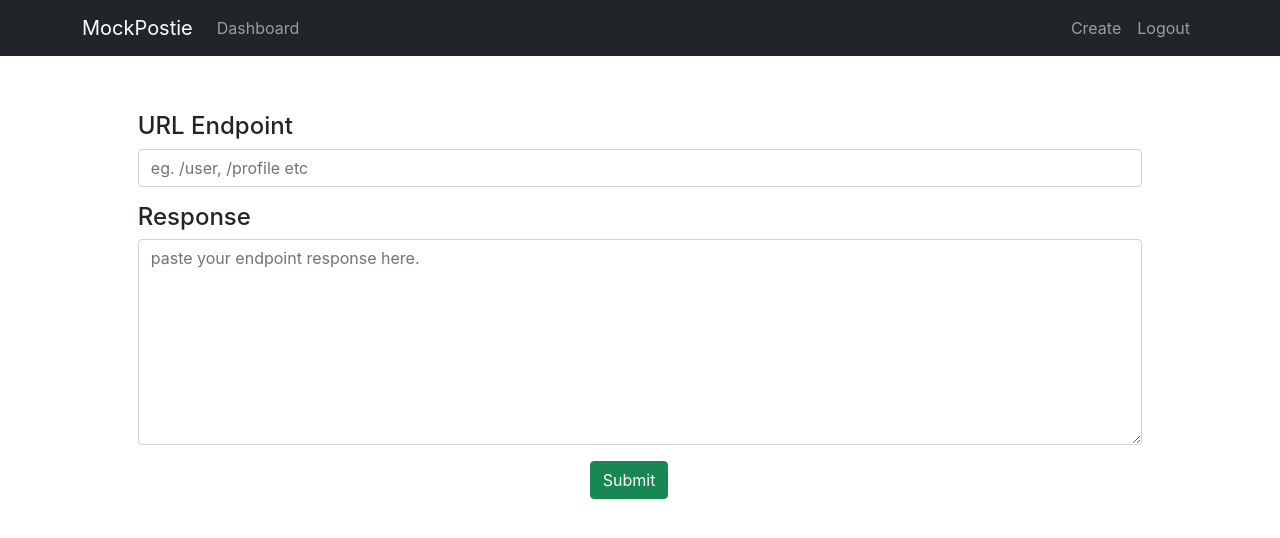
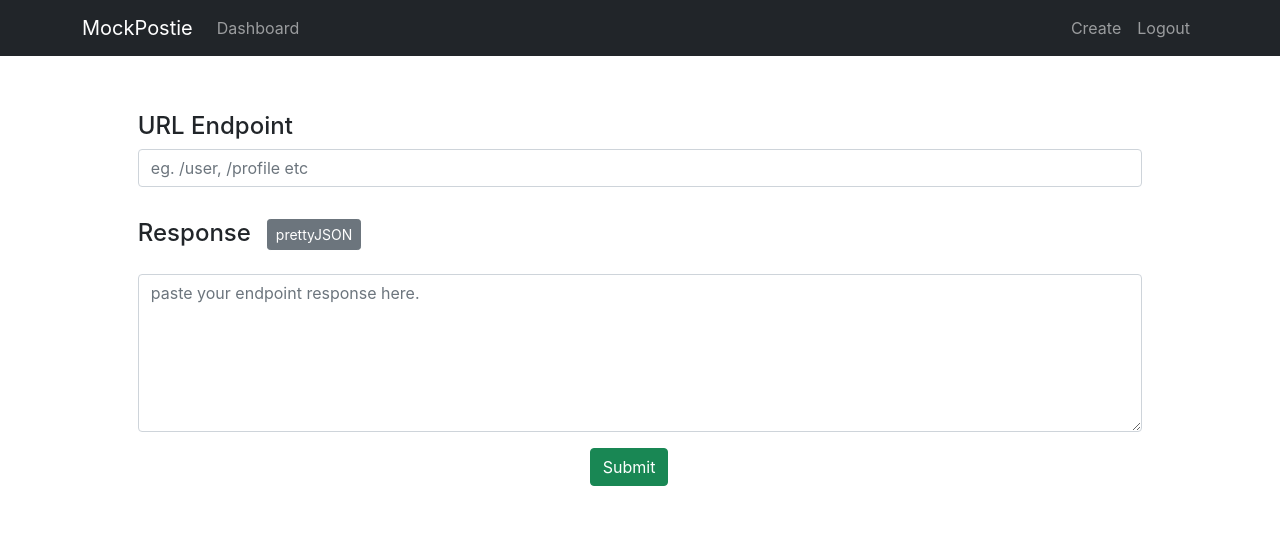
Before and after one commit to achche-din/mockpostie-frontend, a React (Create React App) app: page /create in a window 1280 px wide. Shown: the top 538 px of the page. Built offline with nearby package versions, Linux system fonts and the light colour scheme; no server answers; sample sign-in values are in the browser's storage.

Commit message:
added prettyJSON button

```diff
--- a/src/createEndpoint/create.css
+++ b/src/createEndpoint/create.css
@@ -1,4 +1,4 @@
-.submitButtonStyles {
+.buttonStyles {
   margin-left: 45%;
 }
 
--- a/src/createEndpoint/create.js
+++ b/src/createEndpoint/create.js
@@ -14,6 +14,7 @@ toast.configure();
 
 const Create = () => {
   const [loading, setLoading] = useState(false);
+  const [response, setResponse] = useState('');
   const { currentUser } = useAuth();
   const navigate = useNavigate();
 
@@ -22,6 +23,19 @@ const Create = () => {
       return navigate("/");
     }
   }, [currentUser, navigate]);
+
+  const prettyJSON = () => {
+    try {
+      const prettyResponse = JSON.stringify(JSON.parse(response), null, 2);
+      setResponse(prettyResponse);
+    } catch (error) {
+      toast.error('JSON Not Valid');
+    }
+  }
+
+  const handleResponseChange = (event) => {
+    setResponse(event.target.value);
+  }
 
   const createMockAPI = (event) => {
     const customUrl = event.target.elements.urlEndpoint.value;
@@ -72,20 +86,32 @@ const Create = () => {
           </Form.Group>
 
           <Form.Group controlId="UrlEndpointResponse" className="mb-3">
-            <Form.Label className="h4">Response</Form.Label>
+            <Form.Label className="h4">
+              Response
+              <Button
+                variant="secondary"
+                className="m-3"
+                size="sm"
+                onClick={prettyJSON}
+              >
+                prettyJSON
+              </Button>
+            </Form.Label>
             <Form.Control
               as="textarea"
-              rows={8}
+              rows={6}
               placeholder="paste your endpoint response here."
               required
               name="response"
+              onChange={handleResponseChange}
+              value={response}
             />
           </Form.Group>
 
             <Button
               variant="success"
+              className="buttonStyles"
               type="submit"
-            className="submitButtonStyles"
             >
               Submit
             </Button>
--- a/src/viewEndpoints/modals/editModal.js
+++ b/src/viewEndpoints/modals/editModal.js
@@ -12,6 +12,7 @@ toast.configure();
 
 function EditEndPointModal({ data, setEdit, setViewUpdateFlag }) {
   const { currentUser } = useAuth();
+  const [response, setResponse] = useState(data.response);
   const [show, setShow] = useState(true);
   const [loading, setLoading] = useState(false);
 
@@ -20,6 +21,19 @@ function EditEndPointModal({ data, setEdit, setViewUpdateFlag }) {
     setEdit(false);
     setLoading(false);
   };
+
+  const handleResponseChange = (event) => {
+    setResponse(event.target.value);
+  }
+
+  const prettyJSON = () => {
+    try {
+      const prettyResponse = JSON.stringify(JSON.parse(response), null, 2);
+      setResponse(prettyResponse);
+    } catch (error) {
+      toast.error('JSON Not Valid');
+    }
+  }
 
   const editEndPoint = (event) => {
     event.preventDefault();
@@ -75,13 +89,24 @@ function EditEndPointModal({ data, setEdit, setViewUpdateFlag }) {
             </Form.Group>
 
             <Form.Group controlId="UrlEndpointResponse" className="mb-3">
-              <Form.Label className="h4">Response</Form.Label>
+            <Form.Label className="h4">
+              Response
+              <Button
+                variant="secondary"
+                className="m-3"
+                size="sm"
+                onClick={prettyJSON}
+              >
+                prettyJSON
+              </Button>
+            </Form.Label>
               <Form.Control
                 as="textarea"
                 rows={7}
                 required
                 name="response"
-                defaultValue={data.response}
+                onChange={handleResponseChange}
+                value={response}
               />
             </Form.Group>
 
```
Lines whose indentation alone changed are shown as unchanged.
